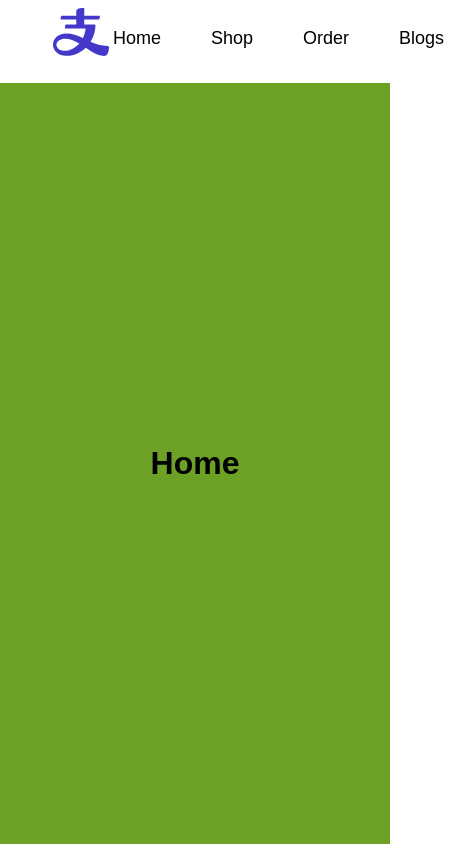
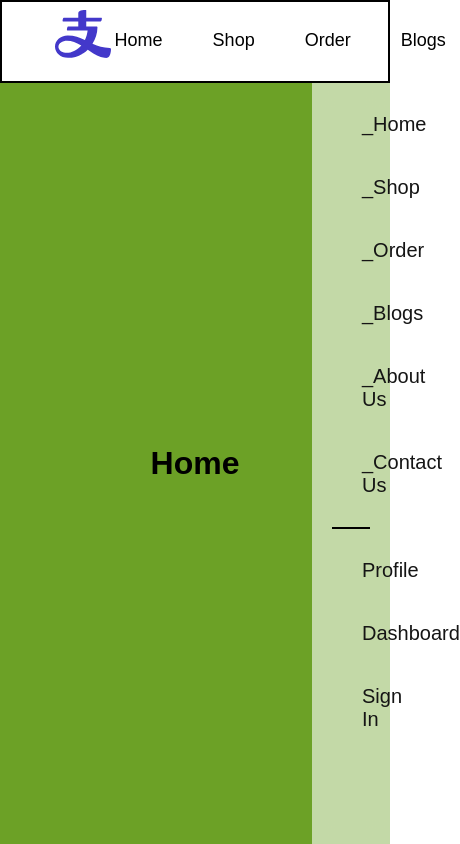
Before and after one commit to shsobur/Reusable-Navbar, a React (Vite) app: page / in a window 390 px wide. Shown: the top 844 px of the page, 460 px wide, since content can reach past the window. Built offline with nearby package versions, Linux system fonts and the light colour scheme.

Commit message:
Basic mobile menu design completed

```diff
--- a/src/App.css
+++ b/src/App.css
@@ -18,9 +18,11 @@ nav {
   align-items: center;
   justify-content: center;
   position: fixed;
-  background-color: #ffffff75;
+  background-color: #ffffff9a;
+  border: 2px solid black;
   backdrop-filter: blur(10px);
   transition: 0.3s ease-out;
+  z-index: 555;
 }
 
 #navbar_close {
@@ -82,7 +84,6 @@ nav {
   color: #4338ca;
   font-size: 2.5rem;
   border: none;
-  border-radius: 8px;
   cursor: pointer;
   background-color: transparent;
 }
@@ -107,6 +108,14 @@ nav {
   transition: all 0.2s ease;
   z-index: 100;
   min-width: 140px;
+  padding: 10px;
+}
+
+.dropdown_menu a {
+  gap: 10px;
+  display: flex;
+  align-items: center;
+  justify-content: flex-start;
 }
 
 .dropdown_menu.open {
@@ -129,4 +138,43 @@ nav {
   background-color: #f3f4f6;
 }
 
-/* Responsive style__ */
+/* Mobile menu style__ */
+
+.main_mobile_menu_container {
+  width:20%;
+  height: calc(100vh - 83px);
+  padding: 20px;
+  color: #151515;
+  position: absolute;
+  right: 0;
+  top: 83px;
+  backdrop-filter: blur(10px);
+  background-color: #ffffff98;
+}
+
+.mobile_menu_routes ul {
+  list-style: none;
+}
+
+.mobile_menu_routes ul li {
+  gap: 20px;
+  display: flex;
+  align-items: center;
+  justify-content: flex-start;
+  margin-bottom: 20px;
+  font-size: 20px;
+  font-weight: 500;
+  cursor: pointer;
+  padding: 10px;
+  border-radius: 8px;
+}
+
+.mobile_menu_routes ul li:hover {
+  transition: 0.3s ease-out;
+  background-color: #ffffff5e;
+}
+
+.others_routes_container {
+  border-top: 2px solid black;
+  padding-top: 20px;
+}
--- a/src/App.jsx
+++ b/src/App.jsx
@@ -5,7 +5,13 @@ import Home from "./components/Home/Home";
 import { useRef } from "react";
 import { useEffect } from "react";
 import { HiMiniUserCircle } from "react-icons/hi2";
-import { AiOutlineAlipay } from "react-icons/ai";
+import { AiOutlineAlipay, AiOutlineShopping } from "react-icons/ai";
+import { IoHomeOutline } from "react-icons/io5";
+import { MdHistoryToggleOff, MdOutlineSpaceDashboard } from "react-icons/md";
+import { RiBloggerLine, RiContactsBook2Line } from "react-icons/ri";
+import { FiMessageCircle } from "react-icons/fi";
+import { CgProfile } from "react-icons/cg";
+import { PiSignIn } from "react-icons/pi";
 
 function App() {
   const [isScrollingDown, setIsScrollingDown] = useState(null);
@@ -13,7 +19,7 @@ function App() {
   const [open, setOpen] = useState(false);
   const menuRef = useRef();
 
-  // Handle close dropdown if clicked outside__
+  // Handle close dropdown__
   useEffect(() => {
     const handleClickOutside = (e) => {
       if (menuRef.current && !menuRef.current.contains(e.target)) {
@@ -25,7 +31,6 @@ function App() {
   }, []);
 
   // Handle Scroll__
-
   useEffect(() => {
     let lastScrollTop =
       window.pageYOffset || document.documentElement.scrollTop;
@@ -50,7 +55,11 @@ function App() {
   return (
     <>
       <nav>
-        <div id={isScrollingDown ? "navbar_close" : "navbar_open" } className="main_navbar_container">
+        {/* Desktop layout */}
+        <div
+          id={isScrollingDown ? "navbar_close" : "navbar_open"}
+          className="main_navbar_container"
+        >
           <div className="navbar_content_container">
             <h1 className="navbar_logo">
               <AiOutlineAlipay />
@@ -63,7 +72,6 @@ function App() {
               <li>Blogs</li>
               <li>About Us</li>
               <li>Contact Us</li>
-              <li>{isScrollingDown ? "True" : "False"}</li>
             </ul>
 
             <div className="dropdown_wrapper" ref={menuRef}>
@@ -75,12 +83,54 @@ function App() {
               </button>
               <div className={`dropdown_menu ${open ? "open" : ""}`}>
                 <a href="#" className="dropdown_item">
+                  <MdOutlineSpaceDashboard />
                   Dashboard
                 </a>
                 <a href="#" className="dropdown_item">
-                  Sign Out
+                  <PiSignIn /> Sign In
                 </a>
               </div>
+            </div>
+          </div>
+        </div>
+        {/* Mobile layout */}
+
+        <div className="main_mobile_menu_container">
+          <div className="mobile_menu_routes">
+            <ul>
+              <li>
+                <IoHomeOutline /> _Home
+              </li>
+              <li>
+                <AiOutlineShopping /> _Shop
+              </li>
+              <li>
+                <MdHistoryToggleOff /> _Order
+              </li>
+              <li>
+                <RiBloggerLine /> _Blogs
+              </li>
+              <li>
+                <FiMessageCircle /> _About Us
+              </li>
+              <li>
+                <RiContactsBook2Line /> _Contact Us
+              </li>
+            </ul>
+
+            <div className="others_routes_container">
+              <ul>
+                <li>
+                  <CgProfile /> Profile
+                </li>
+                <li>
+                  <MdOutlineSpaceDashboard /> Dashboard
+                </li>
+                <li>
+                  <PiSignIn />
+                  Sign In
+                </li>
+              </ul>
             </div>
           </div>
         </div>
```
